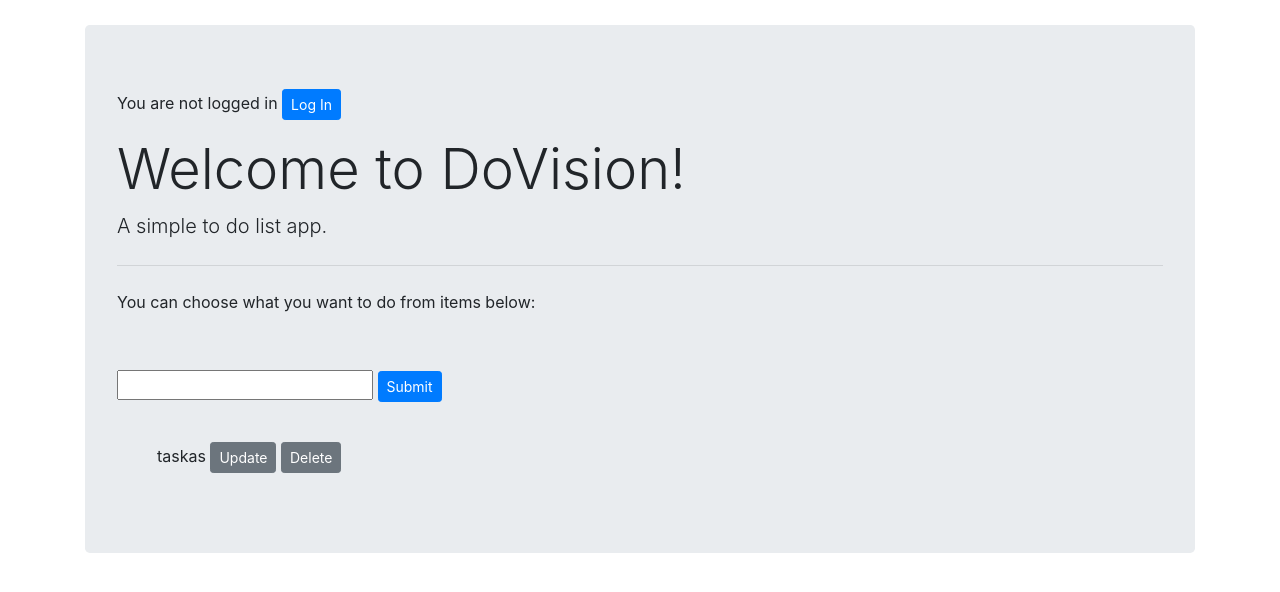
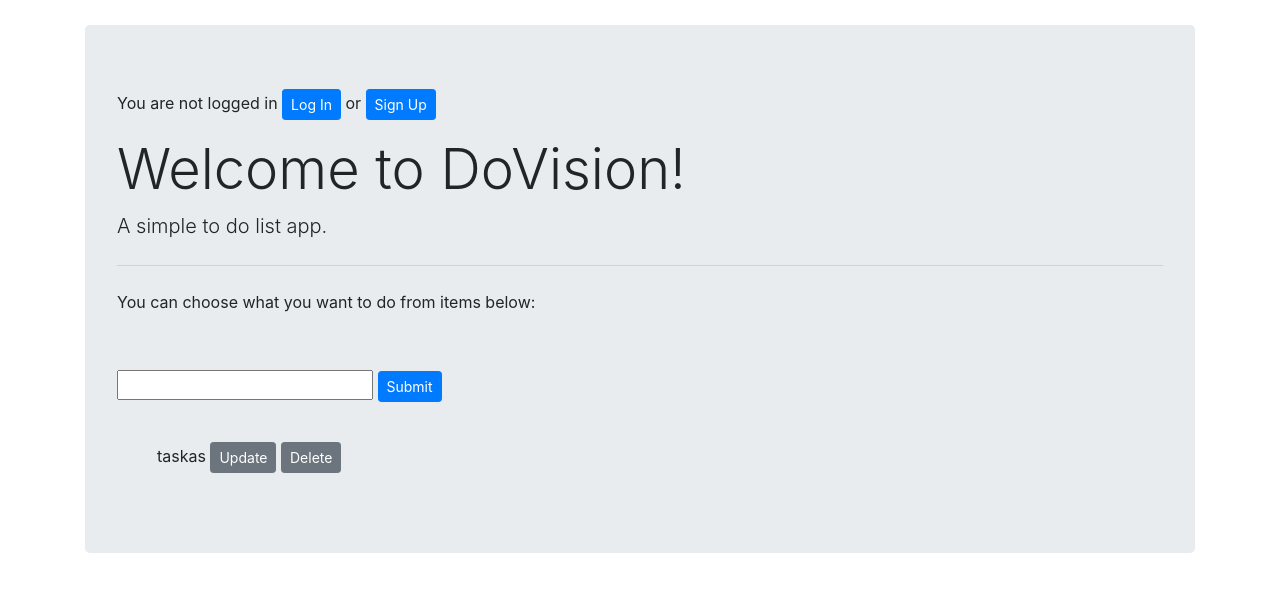
Before and after one commit to ponasObuolys/dovision, a Django app: page / in a window 1280 px wide. Shown: the top 592 px of the page. Run offline with Django 3.2, Linux system fonts and the light colour scheme; data comes from the database, SQL or seed files in the repository; both versions use the stored data as it was after the commit.

Commit message:
Sign up functionality

```diff
--- a/doVision/templates/home.html
+++ b/doVision/templates/home.html
@@ -16,7 +16,7 @@
             <h2 class="display-4">Hi {{ user.username }}!</h2>
                 <p><a class="btn btn-secondary btn-sm" href="{% url 'logout' %}">Log Out</a></p>
             {% else %}
-                <p>You are not logged in <a class="btn btn-primary btn-sm" href="{% url 'login' %}">Log In</a></p>
+                <p>You are not logged in <a class="btn btn-primary btn-sm" href="{% url 'login' %}">Log In</a>&nbsp;or&nbsp;<a class="btn btn-primary btn-sm" href="{% url 'signup' %}">Sign Up</a></p>
             {% endif %}
 
             <h1 class="display-4">Welcome to DoVision!</h1>
--- a/doVision/urls.py
+++ b/doVision/urls.py
@@ -22,11 +22,11 @@ from . import views
 
 urlpatterns = [
     path('admin/', admin.site.urls),
+    path('accounts/', include('accounts.urls')),
+    path('accounts/', include('django.contrib.auth.urls')),
     path('', views.listas, name='TodoList'),
     path('update_task/<str:pk>/', views.updateTask, name="update_task"),
     path('delete/<str:pk>/', views.deleteTask, name="delete"),
     path('__debug__/', include(debug_toolbar.urls)),
-    path('accounts/', include('accounts.urls')),
-    path('accounts/', include('django.contrib.auth.urls')),
     path('', TemplateView.as_view(template_name='home.html'), name='home'),
 ]
```
Also changed, not shown: db.sqlite3.
